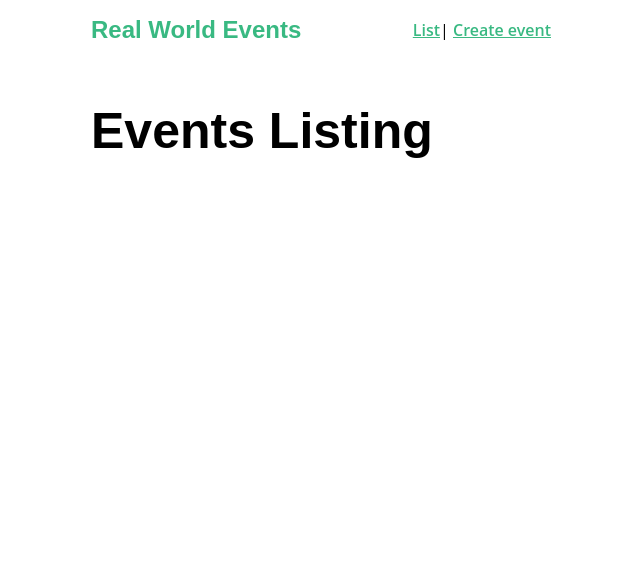
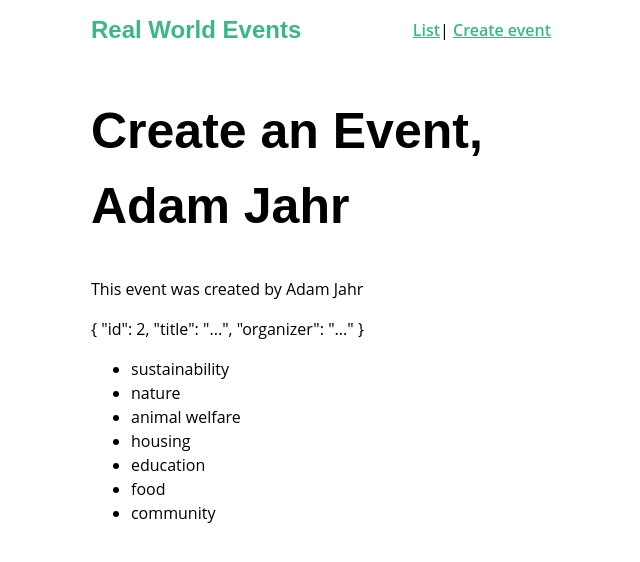
Before and after one commit to ma12-co/real-world-vue, a Vue app: page /create in a window 1280 px wide. Shown: the top 562 px of the page, without its empty margins (319-959 px from the left). Built offline with nearby package versions, Linux system fonts and the light colour scheme.

Commit message:
vuex state and getters

```diff
--- a/src/store.js
+++ b/src/store.js
@@ -1,10 +1,47 @@
-import Vue from "vue";
-import Vuex from "vuex";
+import Vue from 'vue'
+import Vuex from 'vuex'
 
-Vue.use(Vuex);
+Vue.use(Vuex)
 
 export default new Vuex.Store({
-  state: {},
+  state: {
+    user: { id: 'abc123', name: 'Adam Jahr' },
+    categories: [
+      'sustainability',
+      'nature',
+      'animal welfare',
+      'housing',
+      'education',
+      'food',
+      'community'
+    ],
+    todos: [
+      { id: 1, text: '...', done: true },
+      { id: 2, text: '...', done: false },
+      { id: 3, text: '...', done: true },
+      { id: 4, text: '...', done: false }
+    ],
+    events: [
+      { id: 1, title: '...', organizer: '...' },
+      { id: 2, title: '...', organizer: '...' },
+      { id: 3, title: '...', organizer: '...' },
+      { id: 4, title: '...', organizer: '...' }
+    ]
+  },
   mutations: {},
-  actions: {}
-});
+  actions: {},
+  getters: {
+    catLength: state => {
+      return state.categories.length
+    },
+    doneTodos: state => {
+      return state.todos.filter(todo => todo.done)
+    },
+    activeTodosCount: state => {
+      return state.todos.filter(todo => !todo.done).length
+    },
+    getEventByID: state => id => {
+      return state.events.find(event => event.id === id)
+    }
+  }
+})
--- a/src/views/EventCreate.vue
+++ b/src/views/EventCreate.vue
@@ -1,11 +1,28 @@
 <template>
   <div>
-    <h1>Events Listing</h1>
+    <h1>Create an Event, {{ user.name }}</h1>
+    <p>This event was created by {{ user.name }}</p>
+    <p>{{ getEventByID(2) }}</p>
+
+    <ul>
+      <li v-for="(category, index) in categories" :key="`${category}-${index}`">
+        {{ category }}
+      </li>
+    </ul>
   </div>
 </template>
 
 <script>
-export default {}
+import { mapState, mapGetters } from 'vuex'
+export default {
+  computed: {
+    getEvent() {
+      return this.$store.getters.getEventByID
+    },
+    ...mapGetters(['getEventByID']),
+    ...mapState(['user', 'categories'])
+  }
+}
 </script>
 
-<style lang="scss" scoped></style>
+<style scoped></style>
```
